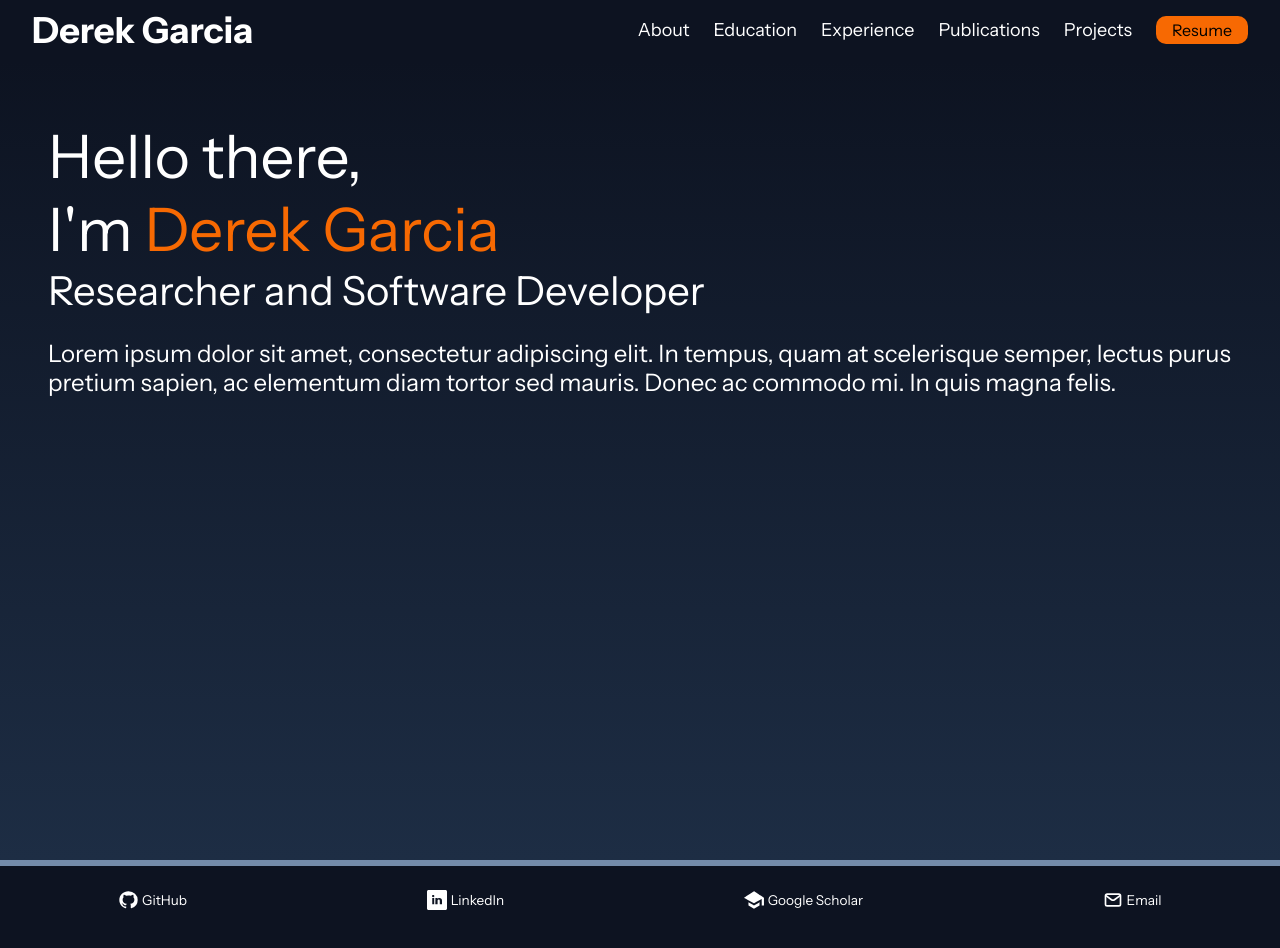
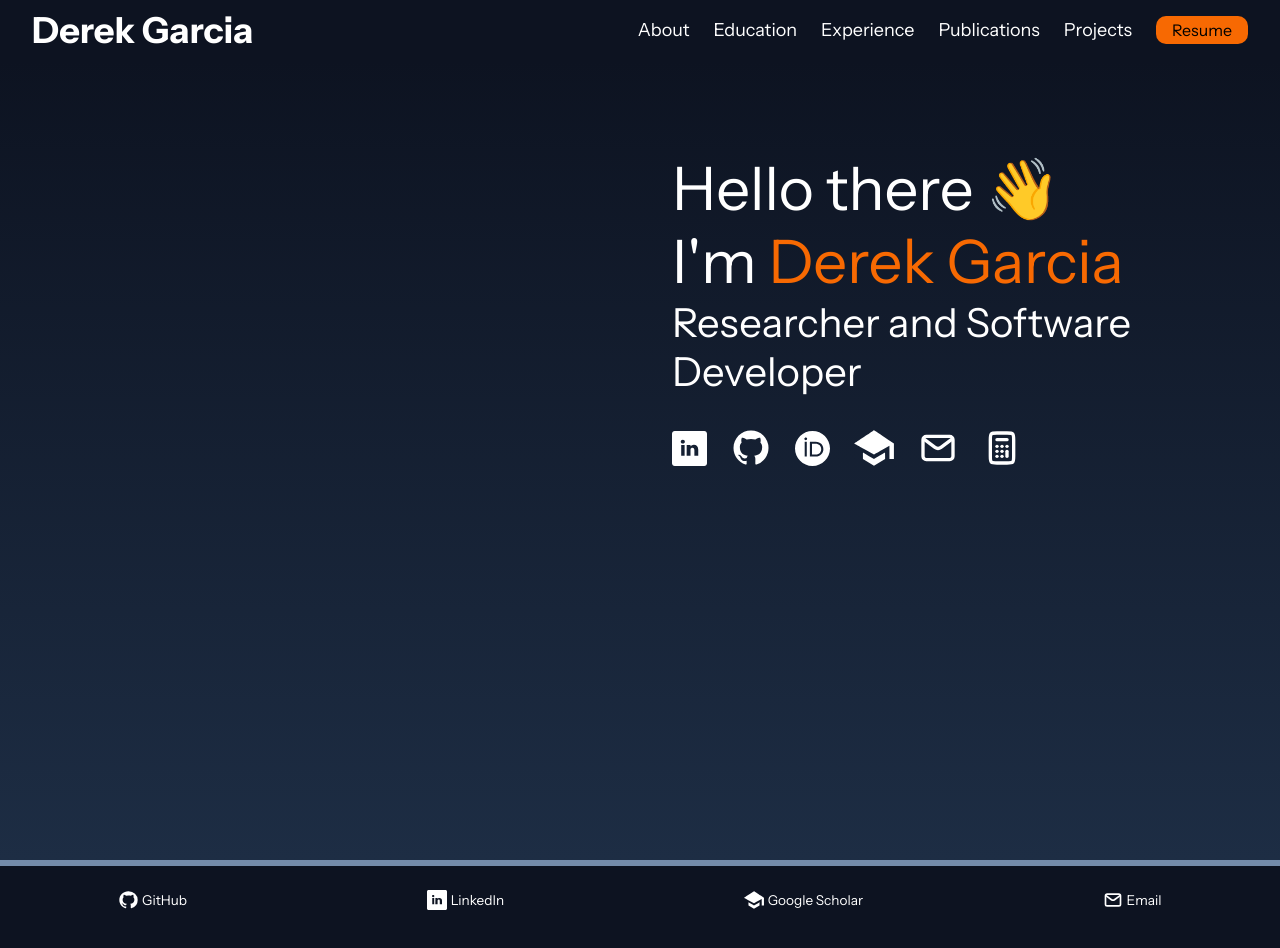
Before and after one commit to dlg1206/portfolio, an Angular app: page / in a window 1280 px wide. Shown: the top 948 px of the page. Built offline with nearby package versions, Linux system fonts and the light colour scheme.

Commit message:
feat: Add row of icons with profile links to homepage

```diff
--- a/src/app/pages/home/home.component.html
+++ b/src/app/pages/home/home.component.html
@@ -1,50 +1,84 @@
 <!-- home.component.html -->
 
-<div>
-  <p style="font-size: 3.75em; font-weight: lighter; margin-bottom: 0">Hello there, <br>I'm <span
-    style="color: var(--orange-accent)">Derek Garcia</span></p>
-  <p style="font-size: 2.5em; font-weight: lighter; margin: 0">Researcher and Software Developer</p>
-  <p style="font-size: 1.5em;">
-    Lorem ipsum dolor sit amet, consectetur adipiscing elit. In tempus, quam at scelerisque semper, lectus purus
-    pretium sapien, ac elementum diam tortor sed mauris. Donec ac commodo mi. In quis magna felis.
-  </p>
+<!--intro row-->
+<div class="container">
+  <!--picture-->
+  <div class="column">
 
-  <!--  <a [href]="icons.github.url" target="_blank" rel="noopener">-->
-  <!--    <img [ngSrc]="icons.github.icon"-->
-  <!--         [alt]="icons.github.label"-->
-  <!--         width="50"-->
-  <!--         height="50"-->
-  <!--         decoding="async"-->
-  <!--         loading="lazy"-->
-  <!--    />-->
-  <!--  </a>-->
-  <!--  <a [href]="icons.linkedin.url" target="_blank" rel="noopener">-->
-  <!--    <img [ngSrc]="icons.linkedin.icon"-->
-  <!--         [alt]="icons.linkedin.label"-->
-  <!--         width="50"-->
-  <!--         height="50"-->
-  <!--         decoding="async"-->
-  <!--         loading="lazy"-->
-  <!--    />-->
-  <!--  </a>-->
-  <!--  <a [href]="icons.email.url" target="_blank" rel="noopener">-->
-  <!--    <img [ngSrc]="icons.email.icon"-->
-  <!--         [alt]="icons.email.label" class="icon"-->
-  <!--         width="65"-->
-  <!--         height="65"-->
-  <!--         decoding="async"-->
-  <!--         loading="lazy"-->
-  <!--    />-->
-  <!--  </a>-->
-  <!--  <a [href]="icons.cemetech.url" target="_blank" rel="noopener">-->
-  <!--    <img [ngSrc]="icons.cemetech.icon"-->
-  <!--         [alt]="icons.cemetech.label" class="icon"-->
-  <!--         width="40"-->
-  <!--         height="50"-->
-  <!--         decoding="async"-->
-  <!--         loading="lazy"-->
-  <!--    />-->
-  <!--  </a>-->
+  </div>
+  <!--welcome-->
+  <div class="column">
+    <!--greeting-->
+    <div class="column">
+      <p style="font-size: 3.75em; font-weight: lighter; margin-bottom: 0">Hello there 👋<br>I'm <span
+        style="color: var(--orange-accent)">Derek Garcia</span></p>
+      <p style="font-size: 2.5em; font-weight: lighter; margin: 0">Researcher and Software Developer</p>
+    </div>
+
+    <!--  <p style="font-size: 1.5em;">-->
+    <!--    Lorem ipsum dolor sit amet, consectetur adipiscing elit. In tempus, quam at scelerisque semper, lectus purus-->
+    <!--    pretium sapien, ac elementum diam tortor sed mauris. Donec ac commodo mi. In quis magna felis.-->
+    <!--  </p>-->
+
+    <!--icon row-->
+    <div class="row" style="gap: 1.5rem; padding-left: 1rem">
+
+      <!--LinkedIn Icon-->
+      <a [href]="icons.linkedin.url" target="_blank" rel="noopener noreferrer">
+        <img [ngSrc]="icons.linkedin.icon"
+             [alt]="icons.linkedin.label"
+             width="35"
+             height="35"
+        />
+      </a>
+
+      <!--Github Icon-->
+      <a [href]="icons.github.url" target="_blank" rel="noopener noreferrer">
+        <img [ngSrc]="icons.github.icon"
+             [alt]="icons.github.label"
+             width="40"
+             height="40"
+        />
+      </a>
+
+      <!--ORCHID Icon-->
+      <a [href]="icons.orcid.url" target="_blank" rel="noopener noreferrer">
+        <img [ngSrc]="icons.orcid.icon"
+             [alt]="icons.orcid.label"
+             width="35"
+             height="35"
+        />
+      </a>
+
+      <!--Google Scholar Icon-->
+      <a [href]="icons.googleScholar.url" target="_blank" rel="noopener noreferrer">
+        <img [ngSrc]="icons.googleScholar.icon"
+             [alt]="icons.googleScholar.label"
+             width="40"
+             height="40"
+        />
+      </a>
+
+      <!--Email Icon-->
+      <a [href]="icons.email.url" target="_blank" rel="noopener noreferrer">
+        <img [ngSrc]="icons.email.icon"
+             [alt]="icons.email.label"
+             width="40"
+             height="40"
+        />
+      </a>
+
+      <!--Calculator Icon-->
+      <a [href]="icons.cemetech.url" target="_blank" rel="noopener noreferrer">
+        <img [ngSrc]="icons.cemetech.icon"
+             [alt]="icons.cemetech.label"
+             width="40"
+             height="40"
+        />
+      </a>
+    </div>
+
+  </div>
 
 
 </div>
--- a/src/app/pages/home/home.component.ts
+++ b/src/app/pages/home/home.component.ts
@@ -1,9 +1,12 @@
 import {Component} from '@angular/core';
 import {SocialLinks} from '../../shared/globals';
+import {NgOptimizedImage} from '@angular/common';
 
 @Component({
   selector: 'app-home',
-  imports: [],
+  imports: [
+    NgOptimizedImage
+  ],
   templateUrl: './home.component.html',
   styleUrl: './home.component.css'
 })
@@ -17,6 +20,8 @@ export class HomeComponent {
     this.icons = {
       github: {label: 'GitHub', url: SocialLinks.github, icon: 'icons/github.svg'},
       linkedin: {label: 'LinkedIn', url: SocialLinks.linkedin, icon: 'icons/linkedin.svg'},
+      googleScholar: {label: 'Google Scholar', url: SocialLinks.google_scholar, icon: 'icons/google_scholar.svg'},
+      orcid: {label: 'ORCID', url: SocialLinks.orcid, icon: 'icons/orcid.svg'},
       email: {label: 'Email', url: SocialLinks.email, icon: 'icons/email.svg'},
       cemetech: {label: 'Calculator', url: SocialLinks.cemetech, icon: 'icons/calculator.svg'}
     }
@@ -34,6 +39,8 @@ interface IconItem {
 interface Icons {
   github: IconItem;
   linkedin: IconItem;
+  googleScholar: IconItem;
+  orcid: IconItem;
   email: IconItem;
   cemetech: IconItem;
 }
--- a/src/styles.css
+++ b/src/styles.css
@@ -24,12 +24,14 @@
 .row {
   display: flex;
   flex-direction: row;
-  gap: 1rem; /* spacing between columns */
+  gap: 1em; /* spacing between columns */
+  align-items: center;
 }
 
 .column {
   flex: 1; /* equal width */
-  padding: 1rem;
+  padding: 1em;
+  margin-bottom: 1em;
 }
 
 
```
